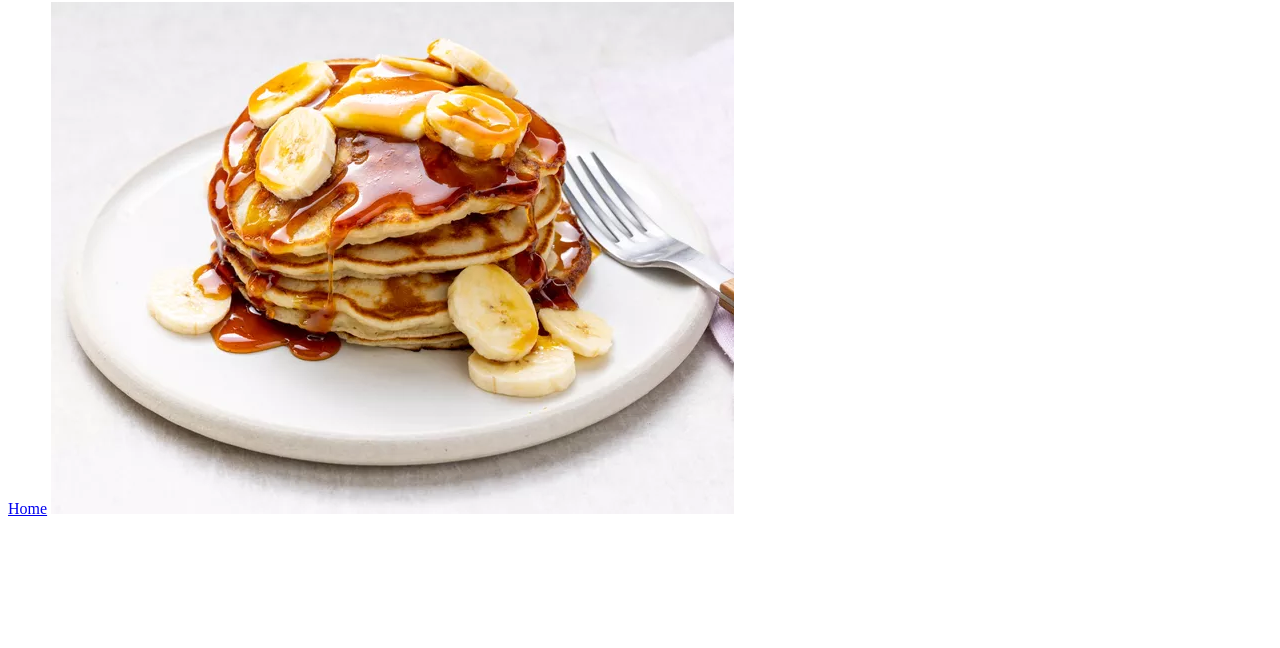
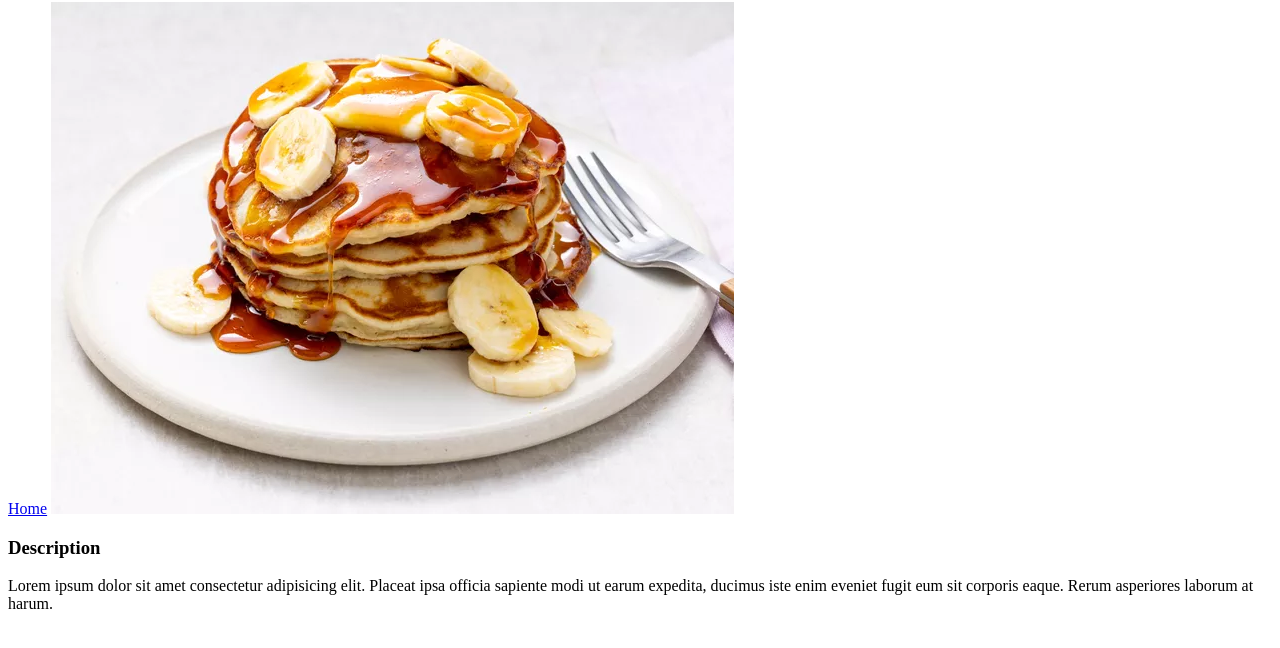
Before and after one commit to samonclique/odin-recipes, a plain HTML site: page recipes/pancakes.html in a window 1280 px wide. Shown: the part 78-726 px from the top of the page. Drawn offline with Linux system fonts and the light colour scheme.

Commit message:
Add description to recipes

```diff
--- a/recipes/pancakes.html
+++ b/recipes/pancakes.html
@@ -9,6 +9,12 @@
    <h1>PanCakes</h1>
    <a href="../index.html">Home</a>
    <img src="../assets/pancakes.webp" alt="pancakes">
+   <h3>Description</h3>
+    <p>
+        Lorem ipsum dolor sit amet consectetur adipisicing elit.
+        Placeat ipsa officia sapiente modi ut earum expedita, ducimus iste enim eveniet fugit eum sit corporis eaque.
+        Rerum asperiores laborum at harum.
+    </p>
 
 </body>
 </html>
```
Also changed, not shown: recipes/lasagna.html (+5 -0 lines), recipes/meatloaf.html (+2 -0 lines), recipes/rice.html (+5 -0 lines).
